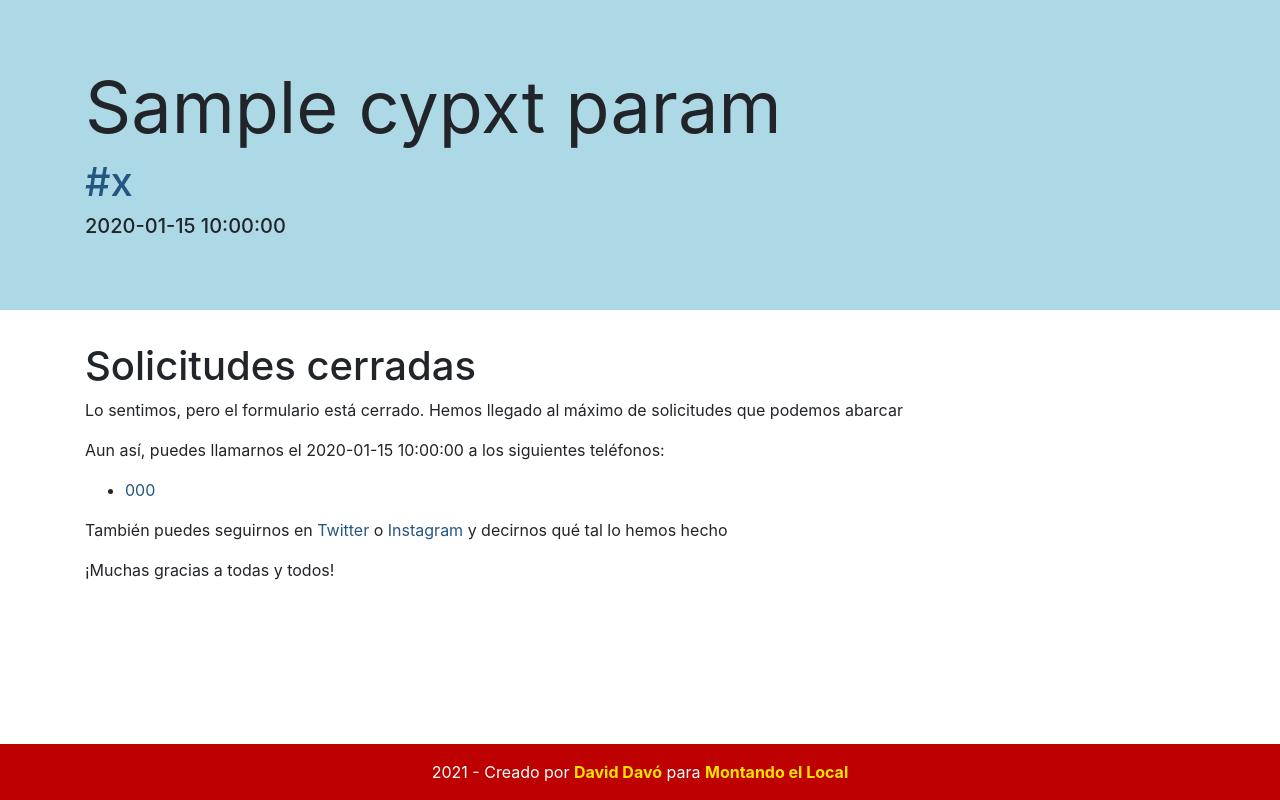
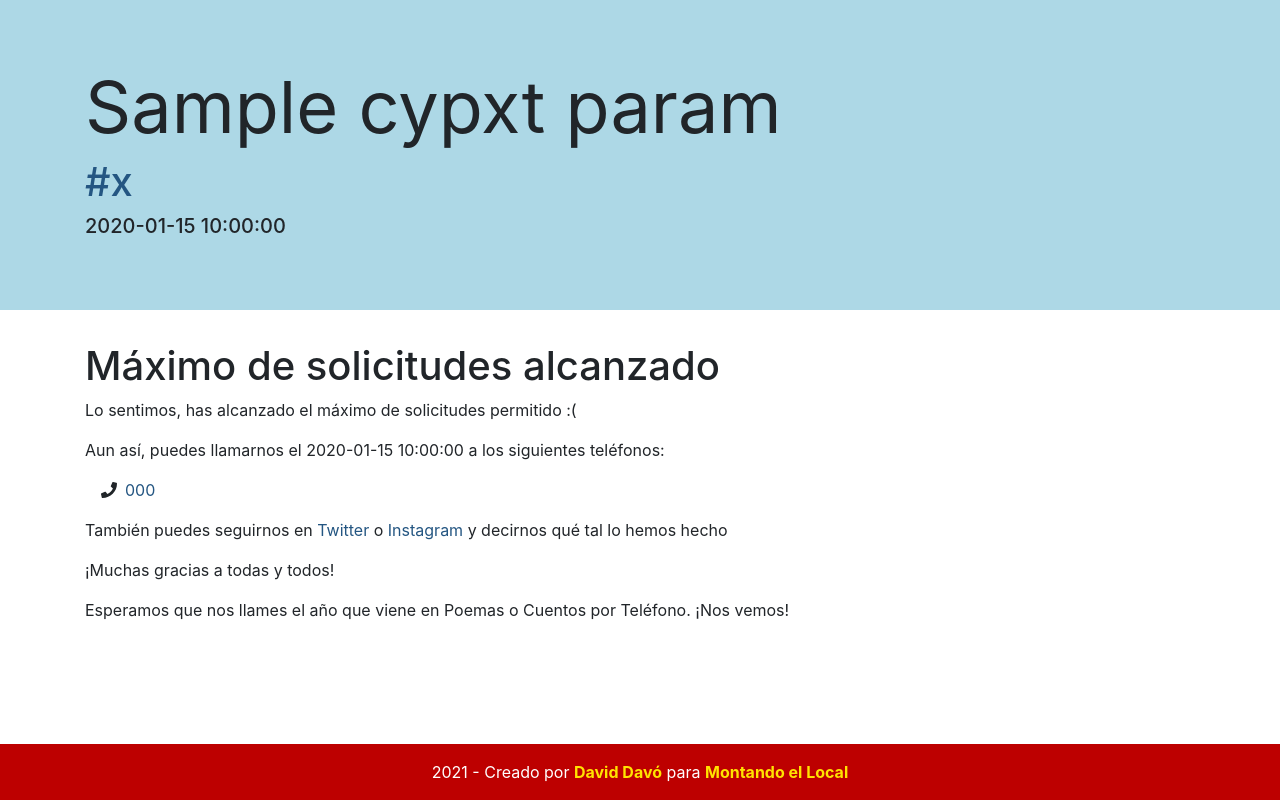
Before and after one commit to daviddavo/cypxt20, a Symfony app: template templates/pxt/closed.html.twig in a window 1280 px wide. Run offline with Twig, Linux system fonts and the light colour scheme; the template is opened without the code that fills it: most values are stand-ins (such as "Sample title", 1, 10 or a date in 2020); style sheets or scripts are compiled from the project's sources; some libraries are stand-ins or nearby versions.

Commit message:
Terminado?

```diff
--- a/assets/js/global.js
+++ b/assets/js/global.js
@@ -1,5 +1,7 @@
 import '../css/global.scss';
 
 require('bootstrap');
+require('@fortawesome/fontawesome-free/css/all.min.css');
+require('@fortawesome/fontawesome-free/js/all.js');
 
 import $ from 'jquery';
--- a/package.json
+++ b/package.json
@@ -7,6 +7,7 @@
     "webpack-notifier": "^1.8.0"
   },
   "dependencies": {
+    "@fortawesome/fontawesome-free": "^5.15.3",
     "boostrap": "^2.0.0",
     "bootstrap-icons": "^1.4.0",
     "core-js": "^3.6.4",
--- a/src/Form/OnlineCallType.php
+++ b/src/Form/OnlineCallType.php
@@ -61,7 +61,7 @@ class OnlineCallType extends AbstractType
             ])*/
             ->add('number', TelType::class, [
                 'label' => 'Número fijo o móvil (preferiblemente fijo)',
-                'help' => '¿A qué número quieres que te llamemos?',
+                'help' => '¿A qué número quieres que llamemos?',
                 'required' => true
             ])
             ->add('comment', TextAreaType::class, [
--- /dev/null
+++ b/templates/pxt/_messages.html.twig
@@ -0,0 +1,15 @@
+{% for message in app.flashes('error') %}
+    <div class="row alert alert-error">
+        {{ message }}
+    </div>
+{% endfor %}
+{% for message in app.flashes('success') %}
+    <div class="row alert alert-success">
+        {{ message }}
+    </div>
+{% endfor %}
+{% for message in app.flashes('warning') %}
+    <div class="row alert alert-warning">
+        {{ message }}
+    </div>
+{% endfor %}
--- a/templates/pxt/closed.html.twig
+++ b/templates/pxt/closed.html.twig
@@ -13,15 +13,22 @@
 {% endblock %}
 {% block body %}
     <div class="container">
-        <h1>Solicitudes cerradas</h1>
-        <p>Lo sentimos, pero el formulario está cerrado. Hemos llegado al máximo de solicitudes que podemos abarcar</p>
+        {% include '/pxt/_messages.html.twig' %}
+        {% if remaining %}
+            <h1>Solicitudes cerradas</h1>
+            <p>Lo sentimos, pero el formulario está cerrado. Hemos llegado al máximo de solicitudes que podemos abarcar</p>
+        {% else %}
+            <h1>Máximo de solicitudes alcanzado</h1>
+            <p>Lo sentimos, has alcanzado el máximo de solicitudes permitido :(</p>
+        {% endif %}
         <p>Aun así, puedes llamarnos el {{ cypxt_params.date_long }} a los siguientes teléfonos:</p>
-        <ul>
+        <ul class="fa-ul">
             {% for phonenumber in phonenumbers %}
-                <li><a href="tel:{{ phonenumber }}">{{ phonenumber }}</a></li>
+                <li><span class="fa-li"><i class="fas fa-phone"></i></span><a href="tel:{{ phonenumber }}">{{ phonenumber }}</a></li>
             {% endfor %}
         </ul>
         <p>También puedes seguirnos en <a href="https://twitter.com/montandoellocal" rel="nofollow">Twitter</a> o <a href="https://www.instagram.com/montando_el_local" rel="nofollow">Instagram</a> y decirnos qué tal lo hemos hecho</p>
         <p>¡Muchas gracias a todas y todos!</p>
+        <p>Esperamos que nos llames el año que viene en Poemas o Cuentos por Teléfono. ¡Nos vemos!</p>
     </div>
 {% endblock %}
--- a/templates/pxt/welcome.html.twig
+++ b/templates/pxt/welcome.html.twig
@@ -30,9 +30,7 @@
         <p>
             Además, llamamos desde España, por lo que <b>no podemos hacer llamadas internacionales</b> *<i>snif</i>* :(
         </p>
-        <div class="display-4">
-            ME VOY A COMER.<br> RECUERDA. <br>AQUI VA LO DEL BOTON DE ACEPTAR Y CONTINUAR.
-        </div>
+        <a href="{{ url('form') }}" class="btn btn-primary" role="button">Continuar</a>
     </div>
     <div class="container mb-3">
         {% include '/pxt/_tratdatos.html.twig' %}
```
Also changed, not shown: src/Controller/CallMeController.php (+15 -7 lines), templates/pxt/_form.twig (deleted, +0 -16 lines), templates/pxt/index.html.twig (+3 -11 lines), 1 other file.
